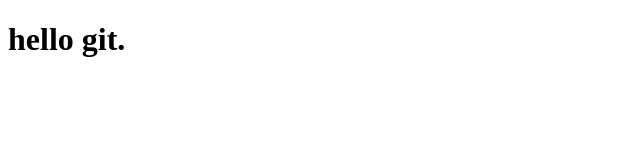
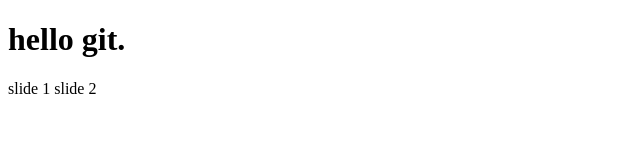
Before and after one commit to arianghb/git, a plain HTML site: page index.html in a window 1280 px wide. Shown: the whole page, without its empty margins (0-640 px from the left). Drawn offline with Linux system fonts and the light colour scheme.

Commit message:
slider created

```diff
--- a/index.css
+++ b/index.css
@@ -0,0 +1,3 @@
+.slider {
+    display: flex
+}
--- a/index.html
+++ b/index.html
@@ -7,5 +7,9 @@
 </head>
 <body>
     <h1>hello git.</h1>
+    <div class="slider">
+        slide 1
+        slide 2
+    </div>
 </body>
 </html>
```
